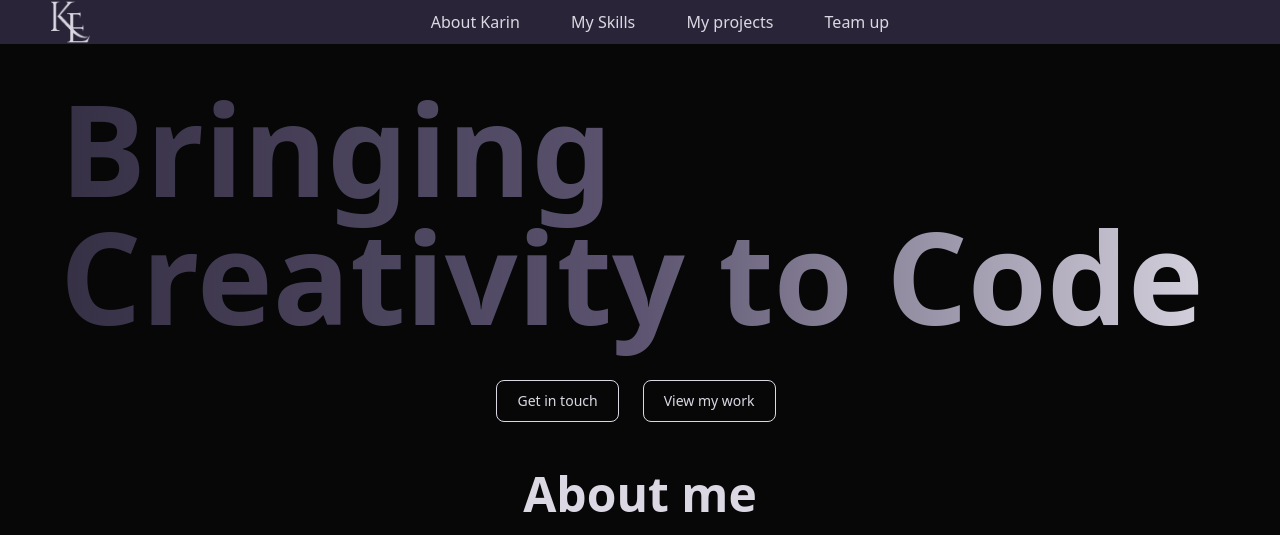
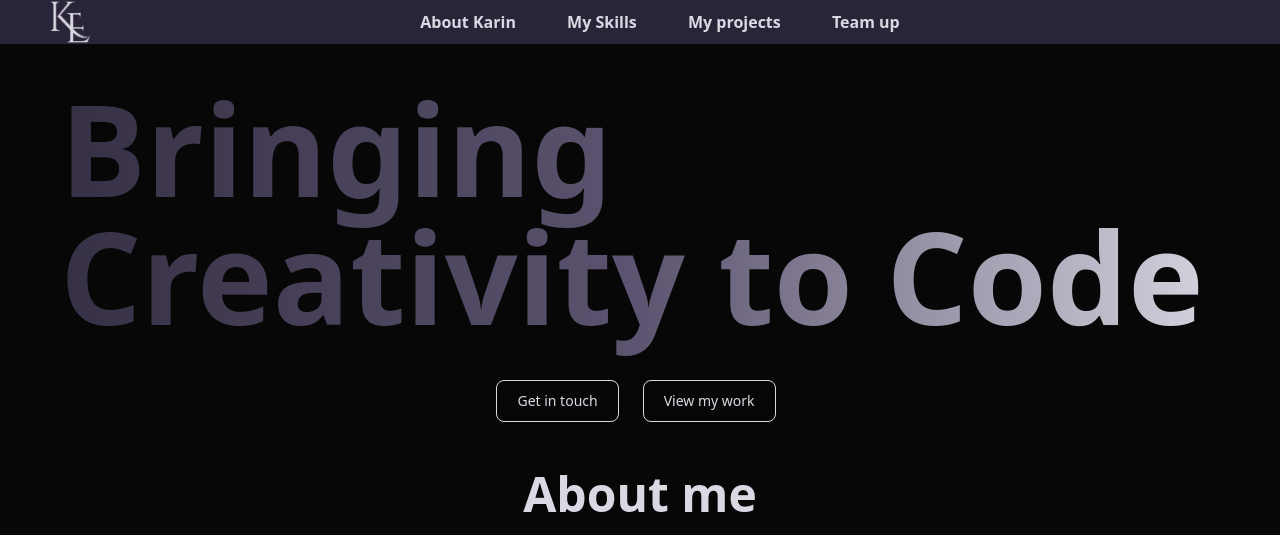
Before and after one commit to karinEkenberg/portfolion, a website with bundled scripts: page build/index.html in a window 1280 px wide. Shown: the top 535 px of the page. Built offline with nearby package versions, Linux system fonts and the light colour scheme.

Commit message:
add hover, active and focus to nav links

```diff
--- a/build/index.html
+++ b/build/index.html
@@ -25,10 +25,26 @@
           <ul
             class="flex md:flex-row flex-col md:items-center md:gap-[4vw] gap-8"
           >
-            <a class="" href="#about-placeholder"><li>About Karin</li></a>
-            <a class="" href="#skills"><li>My Skills</li></a>
-            <a class="" href="#projects"><li>My projects</li></a>
-            <a class="" href="#contact-placeholder"><li>Team up</li></a>
+            <a
+              class="font-semibold hover:text-gray-50 active:text-gray-500 focus:text-grey-50 focus:outline-2 focus:outline-whiteish"
+              href="#about-placeholder"
+              ><li>About Karin</li></a
+            >
+            <a
+              class="font-semibold hover:text-gray-50 active:text-gray-500 focus:text-blue-50 focus:outline-2 focus:outline-whiteish"
+              href="#skills"
+              ><li>My Skills</li></a
+            >
+            <a
+              class="font-semibold hover:text-gray-50 active:text-gray-500 focus:text-blue-50 focus:outline-2 focus:outline-whiteish"
+              href="#projects"
+              ><li>My projects</li></a
+            >
+            <a
+              class="font-semibold hover:text-gray-50 active:text-gray-500 focus:text-blue-50 focus:outline-2 focus:outline-whiteish"
+              href="#contact-placeholder"
+              ><li>Team up</li></a
+            >
           </ul>
         </div>
         <div class="flex items-center gap-6">
```
Also changed, not shown: build/css/style.css.
